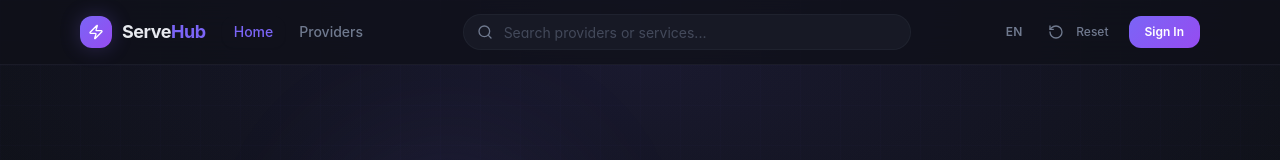
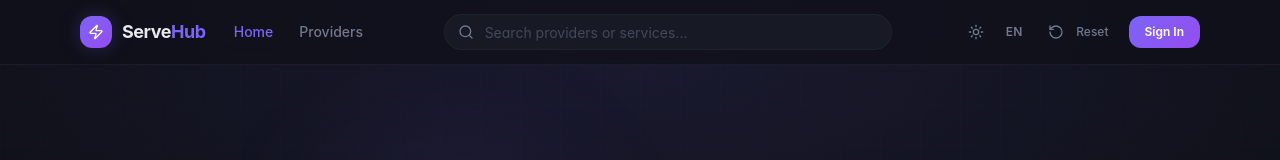
Before and after one commit to TudorTalpis/TWeb, a React (Vite) app: page / in a window 1280 px wide. Shown: the top 160 px of the page. Built offline with nearby package versions, Linux system fonts and the light colour scheme; the HTML template or start-up script is replaced by a standard one.

Commit message:
Added theme toggle.

```diff
--- a/index.html
+++ b/index.html
@@ -1,5 +1,5 @@
 <!doctype html>
-<html lang="en">
+<html lang="en" class="dark">
 <head>
   <meta charset="UTF-8" />
   <meta name="viewport" content="width=device-width, initial-scale=1.0" />
--- a/src/App.tsx
+++ b/src/App.tsx
@@ -3,6 +3,7 @@ import { Toaster as Sonner } from "@/components/ui/sonner";
 import { TooltipProvider } from "@/components/ui/tooltip";
 import { QueryClient, QueryClientProvider } from "@tanstack/react-query";
 import { BrowserRouter, Routes, Route } from "react-router-dom";
+import { ThemeProvider } from "next-themes";
 import { AppProvider } from "@/store/AppContext";
 import { I18nProvider } from "@/store/I18nContext";
 import { Layout } from "@/components/Layout";
@@ -35,6 +36,7 @@ const queryClient = new QueryClient();
 
 const App = () => (
     <QueryClientProvider client={queryClient}>
+      <ThemeProvider attribute="class" defaultTheme="dark" enableSystem={false}>
         <TooltipProvider>
           <Toaster />
           <Sonner />
@@ -104,6 +106,7 @@ const App = () => (
             </I18nProvider>
           </AppProvider>
         </TooltipProvider>
+      </ThemeProvider>
     </QueryClientProvider>
 );
 
--- a/src/components/Navbar.tsx
+++ b/src/components/Navbar.tsx
@@ -1,5 +1,6 @@
 import { Link, useLocation, useNavigate } from "react-router-dom";
-import { Bell, Menu, X, LogOut, ChevronDown, LayoutDashboard, Home, Search, Grid3X3, Settings, RotateCcw, Zap } from "lucide-react";
+import { Bell, Menu, X, LogOut, ChevronDown, LayoutDashboard, Home, Search, Grid3X3, Settings, RotateCcw, Zap, Sun, Moon } from "lucide-react";
+import { useTheme } from "next-themes";
 import { useAppStore } from "@/store/AppContext";
 import { useI18n, LANGUAGE_OPTIONS } from "@/store/I18nContext";
 import { useState, useRef, useEffect } from "react";
@@ -22,6 +23,7 @@ export function Navbar() {
   const [userMenuOpen, setUserMenuOpen] = useState(false);
   const [searchQuery, setSearchQuery] = useState("");
   const userMenuRef = useRef<HTMLDivElement>(null);
+  const { theme, setTheme } = useTheme();
 
   const unreadCount = state.notifications.filter(
       (n) => n.userId === state.session.userId && !n.read
@@ -101,6 +103,14 @@ export function Navbar() {
 
           {/* Right actions */}
           <div className="ml-auto flex items-center gap-1.5">
+            {/* Theme toggle */}
+            <button
+                onClick={() => setTheme(theme === "dark" ? "light" : "dark")}
+                className="flex h-8 w-8 items-center justify-center rounded-lg text-muted-foreground transition-colors hover:bg-secondary hover:text-foreground"
+                aria-label="Toggle theme"
+            >
+              {theme === "dark" ? <Sun className="h-4 w-4" /> : <Moon className="h-4 w-4" />}
+            </button>
             {/* Language switcher */}
             <DropdownMenu>
               <DropdownMenuTrigger asChild>
--- a/src/index.css
+++ b/src/index.css
@@ -6,6 +6,75 @@
 
 @layer base {
   :root {
+    /* Light palette */
+    --background: 220 20% 97%;
+    --foreground: 228 25% 12%;
+
+    --card: 0 0% 100%;
+    --card-foreground: 228 25% 12%;
+
+    --popover: 0 0% 100%;
+    --popover-foreground: 228 25% 12%;
+
+    /* Electric Indigo primary */
+    --primary: 249 89% 60%;
+    --primary-foreground: 0 0% 100%;
+
+    --secondary: 220 18% 92%;
+    --secondary-foreground: 228 20% 30%;
+
+    --muted: 220 15% 93%;
+    --muted-foreground: 220 12% 45%;
+
+    /* Electric Teal accent */
+    --accent: 167 82% 42%;
+    --accent-foreground: 0 0% 100%;
+
+    --destructive: 0 70% 52%;
+    --destructive-foreground: 0 0% 100%;
+
+    --border: 220 15% 86%;
+    --input: 220 15% 88%;
+    --ring: 249 89% 60%;
+
+    --radius: 0.75rem;
+
+    /* Sidebar */
+    --sidebar-background: 220 20% 96%;
+    --sidebar-foreground: 220 15% 35%;
+    --sidebar-primary: 249 89% 60%;
+    --sidebar-primary-foreground: 0 0% 100%;
+    --sidebar-accent: 220 18% 92%;
+    --sidebar-accent-foreground: 228 20% 20%;
+    --sidebar-border: 220 15% 88%;
+    --sidebar-ring: 249 89% 60%;
+
+    --success: 152 68% 40%;
+    --success-foreground: 0 0% 100%;
+    --warning: 38 92% 50%;
+    --warning-foreground: 0 0% 0%;
+    --info: 205 80% 48%;
+    --info-foreground: 0 0% 100%;
+
+    /* Gradients */
+    --gradient-primary: linear-gradient(135deg, hsl(249 89% 60%), hsl(267 85% 55%));
+    --gradient-hero: linear-gradient(135deg, hsl(220 20% 97%), hsl(230 20% 94%), hsl(240 18% 95%));
+    --gradient-accent: linear-gradient(135deg, hsl(167 82% 42%), hsl(190 80% 45%));
+    --gradient-glow: linear-gradient(135deg, hsl(249 89% 60% / 0.08), hsl(167 82% 42% / 0.04));
+
+    /* Glass */
+    --glass-bg: hsl(0 0% 100% / 0.75);
+    --glass-border: hsl(220 15% 80% / 0.5);
+
+    /* Shadows */
+    --shadow-card: 0 2px 8px 0 hsl(220 20% 70% / 0.15);
+    --shadow-elevated: 0 8px 24px -4px hsl(220 20% 70% / 0.2), 0 2px 8px -2px hsl(249 89% 60% / 0.04);
+    --shadow-floating: 0 20px 60px -10px hsl(220 20% 70% / 0.3);
+    --shadow-glow: 0 0 20px hsl(249 89% 60% / 0.2);
+    --shadow-glow-accent: 0 0 20px hsl(167 82% 42% / 0.2);
+  }
+
+  .dark {
     /* Dark futuristic palette */
     --background: 228 25% 8%;
     --foreground: 220 20% 92%;
```
Lines whose indentation alone changed are shown as unchanged.
